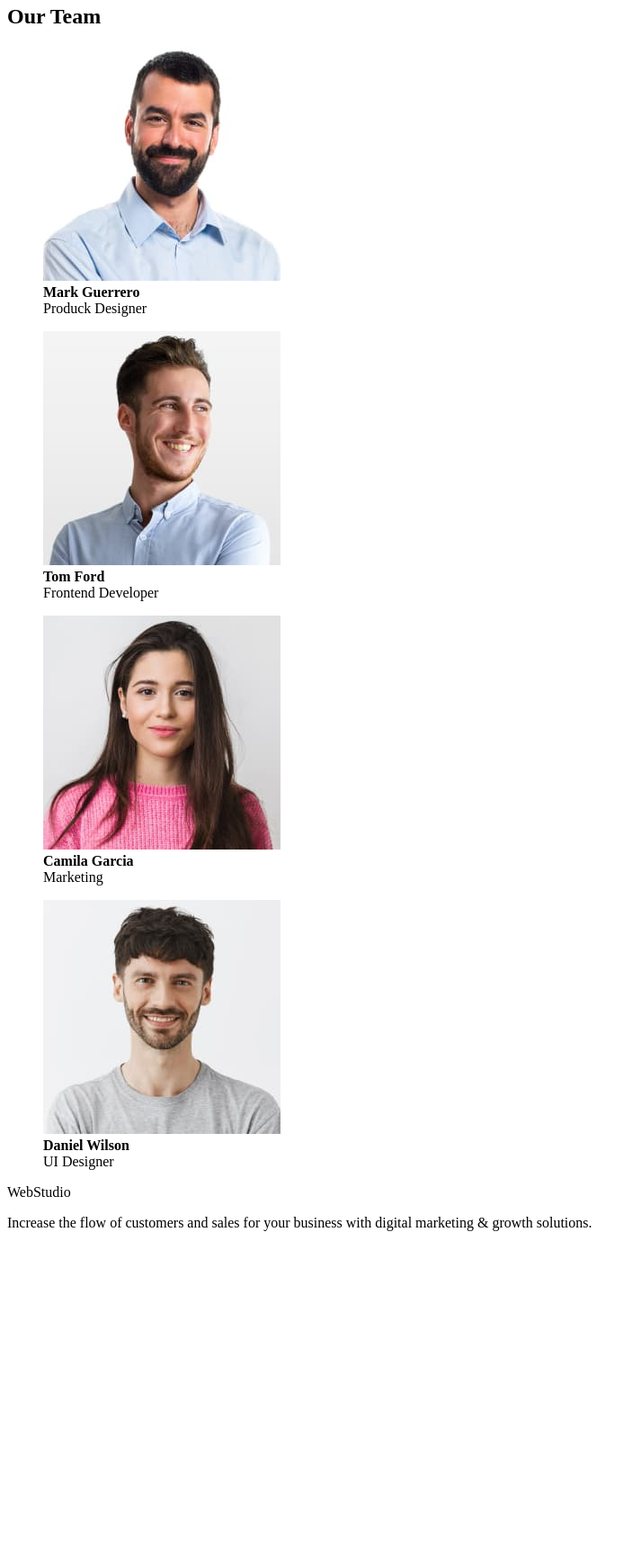
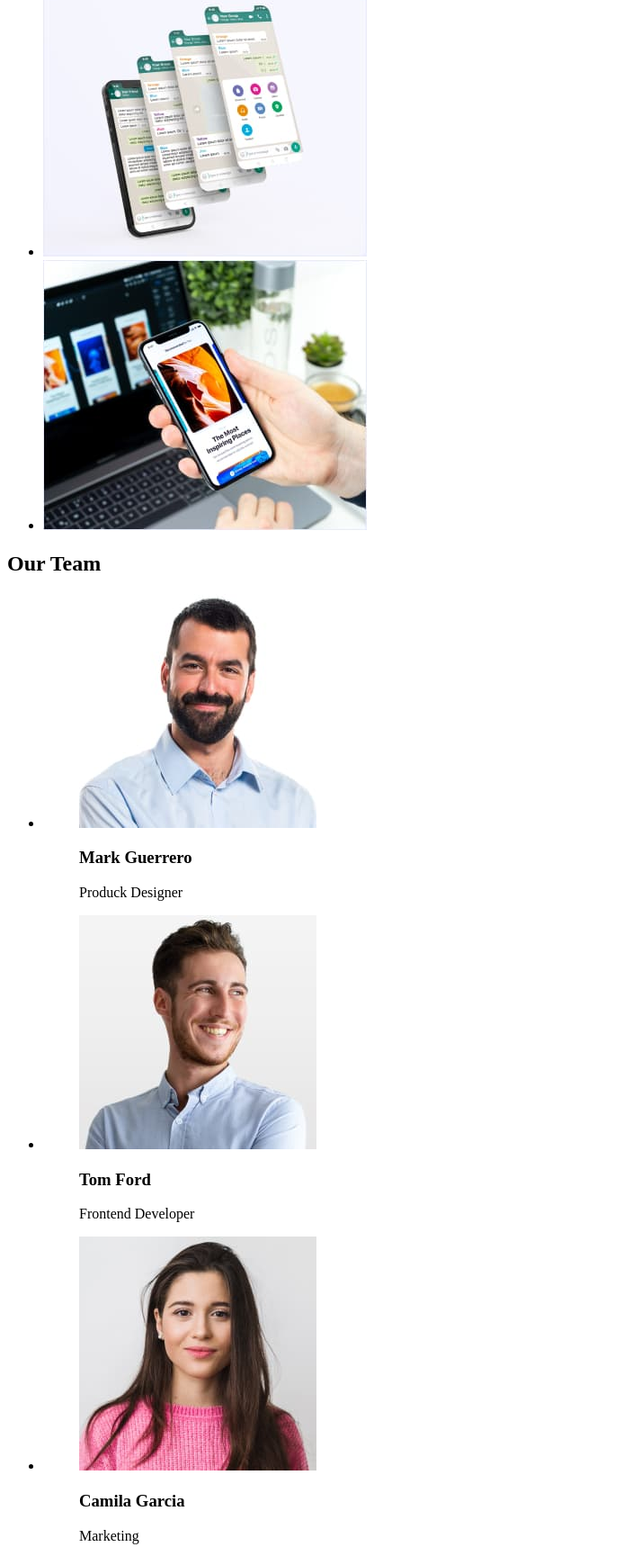
Before and after one commit to WKotlinski/goit-markup-hw-01, a plain HTML site: page index.html in a window 1280 px wide. Shown: the part 795-2524 px from the top of the page at 90% size, without its empty margins (0-713 px from the left). Before the commit the page ends 2179 px from the top, so only its background shows below. Drawn offline with Linux system fonts and the light colour scheme.

Commit message:
Lists added

```diff
--- a/index.html
+++ b/index.html
@@ -53,57 +53,85 @@
         </dl>
       </section>
       <section>
-        <div>
         <h2>What Are We Doing</h2>
+        <ul>
+          <li>
             <img
               src="./images/img1.jpg"
               alt="Monitor iMac Studio, na którym znajdują się wykresy"
               width="360"
               height="300"
             />
+          </li>
+          <li>
             <img
               src="./images/img2.jpg"
               alt="Iphone z nałożonymi warstwami różnych kontaktów w wiadomościach"
               width="360"
               height="300"
             />
+          </li>
+          <li>
             <img
               src="./images/img3.jpg"
               alt="Telefon trzymani w dłoni na tle laptopa"
               width="360"
               height="300"
             />
-        </div>
+          </li>
+        </ul>
         <div>
           <h2>Our Team</h2>
+          <ul>
+            <li>
               <figure>
-            <img src="./images/worker1.jpg" alt="" width="264" height="260" />
-            <figcaption>
-              <b>Mark Guerrero</b> <br />
-              Produck Designer
-            </figcaption>
+                <img
+                  src="./images/worker1.jpg"
+                  alt=""
+                  width="264"
+                  height="260"
+                />
+                <h3><b>Mark Guerrero</b></h3>
+                <figcaption>Produck Designer</figcaption>
               </figure>
+            </li>
+            <li>
               <figure>
-            <img src="./images/worker2.jpg" alt="" width="264" height="260" />
-            <figcaption>
-              <b>Tom Ford</b> <br />
-              Frontend Developer
-            </figcaption>
+                <img
+                  src="./images/worker2.jpg"
+                  alt=""
+                  width="264"
+                  height="260"
+                />
+                <h3><b>Tom Ford</b></h3>
+                <figcaption>Frontend Developer</figcaption>
               </figure>
+            </li>
+            <li>
               <figure>
-            <img src="./images/worker3.jpg" alt="" width="264" height="260" />
-            <figcaption>
-              <b>Camila Garcia</b> <br />
-              Marketing
-            </figcaption>
+                <img
+                  src="./images/worker3.jpg"
+                  alt=""
+                  width="264"
+                  height="260"
+                />
+                <h3><b>Camila Garcia</b></h3>
+                <figcaption>Marketing</figcaption>
               </figure>
+            </li>
+            <li>
               <figure>
-            <img src="./images/worker4.jpg" alt="" width="264" height="260" />
-            <figcaption>
-              <b>Daniel Wilson</b> <br />
-              UI Designer
-            </figcaption>
+                <img
+                  src="./images/worker4.jpg"
+                  alt=""
+                  width="264"
+                  height="260"
+                />
+                <h3><b>Daniel Wilson</b></h3>
+                <figcaption>UI Designer</figcaption>
               </figure>
+            </li>
+          </ul>
         </div>
       </section>
     </main>
```
Lines whose indentation alone changed are shown as unchanged.
